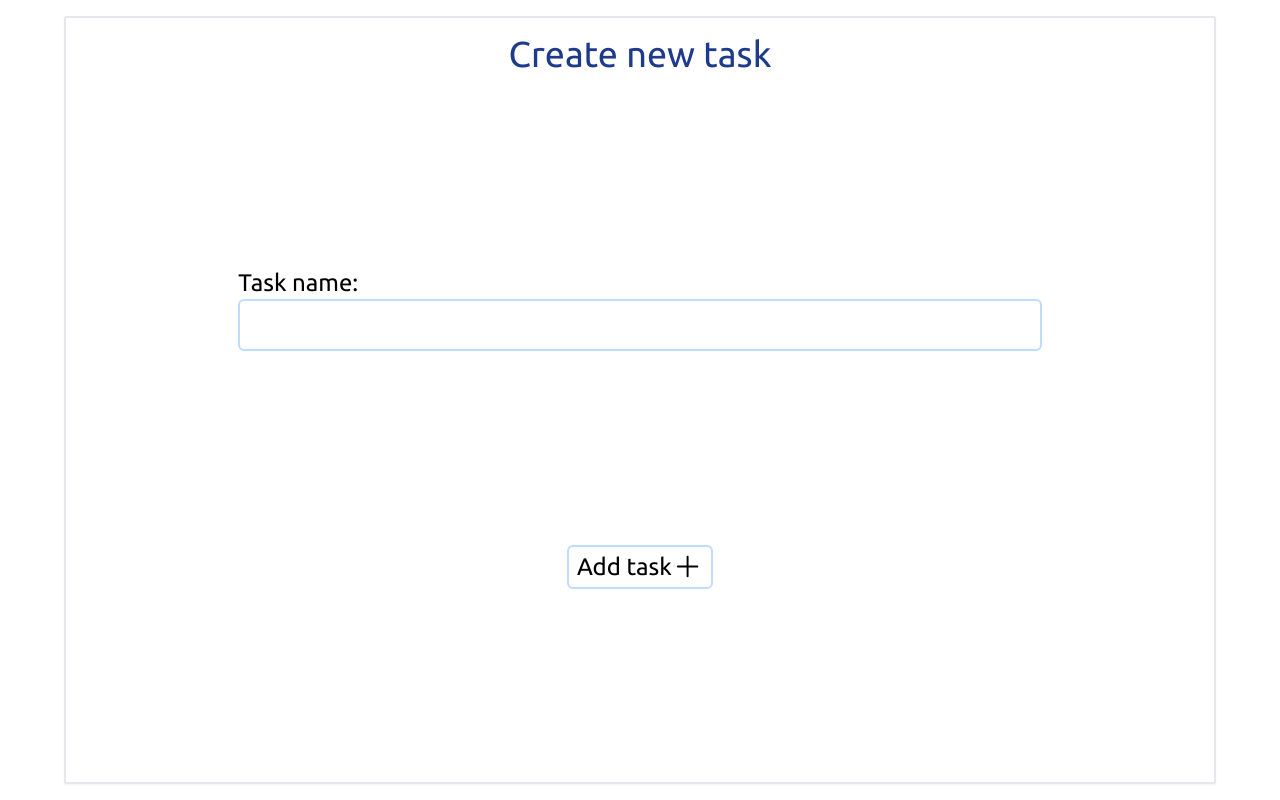
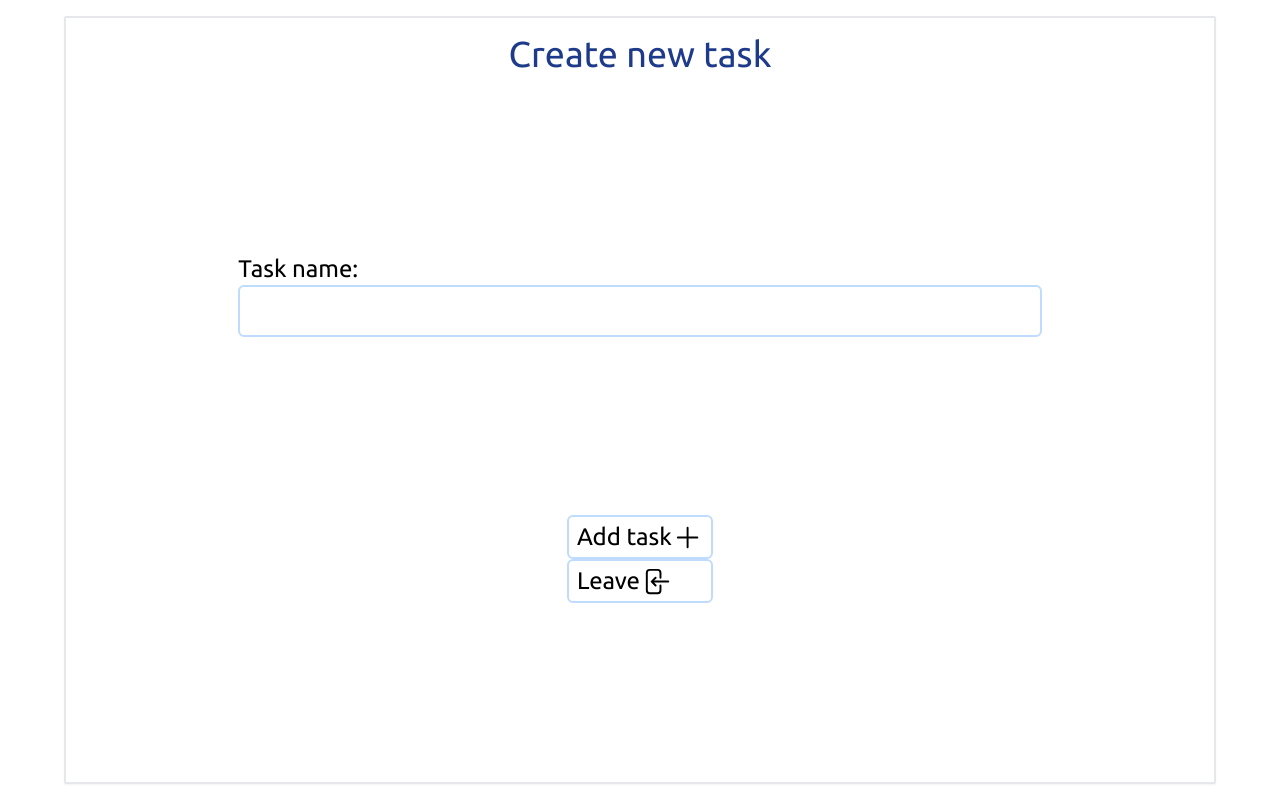
Before and after one commit to josmanuelsandrea/Todo-App-With-TypeScript, a React (Create React App) app: page / in a window 1280 px wide. Built offline with nearby package versions, Linux system fonts and the light colour scheme.

Commit message:
Some visual modifications on Modal

```diff
--- a/src/components/ListMaster.tsx
+++ b/src/components/ListMaster.tsx
@@ -3,10 +3,12 @@ import { ListDataType } from '../utils/Todos/ContextTodo'
 import NavigationText from './NavigationText'
 import List from './List'
 import Modal from './Modal'
+import { StatusProvider } from '../utils/Status/StatusTodo'
 
 const ListMaster = () => {
     return (
         <ContextProvider>
+            <StatusProvider>
                 <div className='flex flex-auto font-Ubuntu flex-col'>
                     <div className='mt-5 flex justify-center w-full gap-5 h-fit mb-5'>
                         <NavigationText text={ListDataType.Completed} />
@@ -15,6 +17,7 @@ const ListMaster = () => {
                     <List />
                     <Modal />
                 </div>
+            </StatusProvider>
         </ContextProvider>
     )
 }
--- a/src/components/Modal.tsx
+++ b/src/components/Modal.tsx
@@ -1,4 +1,4 @@
-import { PlusIcon } from '@heroicons/react/24/solid'
+import { PlusIcon, ArrowLeftOnRectangleIcon } from '@heroicons/react/24/solid'
 import { useRef, useContext } from 'react'
 import { ContextTodo, ListDataType } from '../utils/Todos/ContextTodo'
 import { ADD_TASK } from '../utils/Todos/handleTasks'
@@ -33,12 +33,20 @@ const Modal = () => {
                         </div>
                         <input ref={task_name} type="text" className='rounded-md border-solid border-2 text-2xl px-2 py-2 border-blue-200 focus-visible:outline-none' />
                     </div>
+                    <div className='flex flex-col'>
                         <button className='rounded-md flex items-center text-2xl border-2 px-2 py-1 border-blue-200 hover:text-white hover:bg-blue-900' onClick={uploadTask}>
                             <span>Add task</span>
                             <div className='w-[1.3em]'>
                                 <PlusIcon />
                             </div>
                         </button>
+                        <button className='rounded-md flex items-center text-2xl border-2 px-2 py-1 border-blue-200 hover:text-white hover:bg-blue-900'>
+                            <span>Leave</span>
+                            <div className='w-[1.3em]'>
+                                <ArrowLeftOnRectangleIcon />
+                            </div>
+                        </button>
+                    </div>
                 </div>
             </div>
         </div>
--- a/src/utils/Status/StatusTodo.tsx
+++ b/src/utils/Status/StatusTodo.tsx
@@ -25,3 +25,8 @@ const StatusProvider: FC<Props> = ({ children }) => {
         </StatusContext.Provider>
     )
 }
+
+export {
+    StatusProvider,
+    StatusContext,
+}
```
Lines whose indentation alone changed are shown as unchanged.
